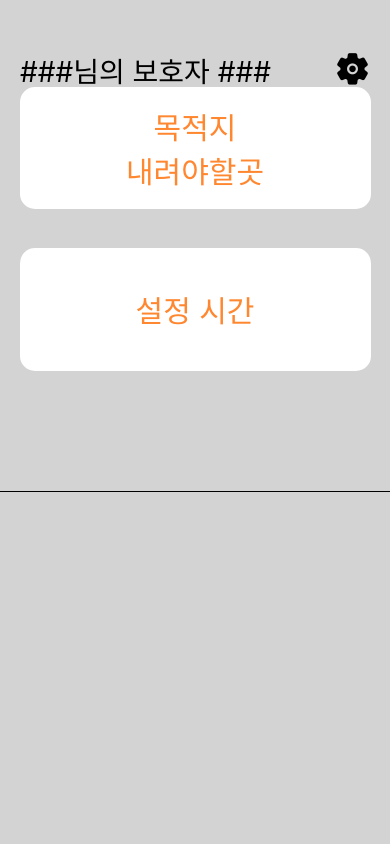
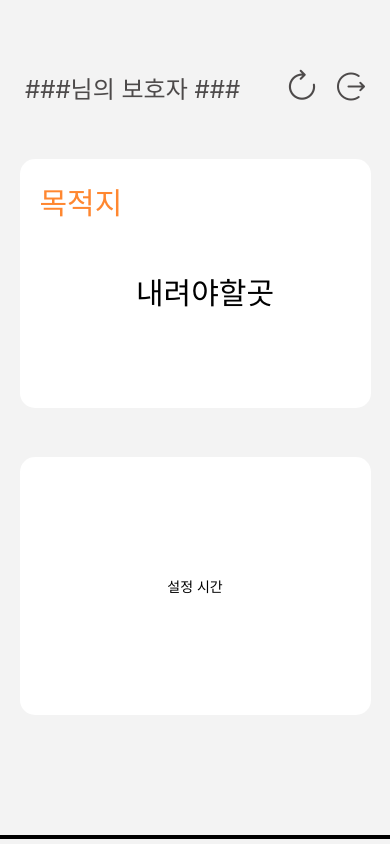
Before and after one commit to SpaceDust75/FirebaseAuth, a React Native app: screen /Parent in a window 390 px wide. Built offline with nearby package versions, Linux system fonts and the light colour scheme; no server answers.

Commit message:
ParentScreen 화면 구현(목적지와 시간 view 구현 & reload, logout 버튼 삽입) 새로고침 기능 구현 전 화면 임시 저장 커밋

```diff
--- a/src/HomeScreen.js
+++ b/src/HomeScreen.js
@@ -12,18 +12,18 @@ const HomeScreen = () => {
   const Stack = createNativeStackNavigator();
 
   const selectParent = () => {
-    navigation.replace("Parent")
+    navigation.navigate("Parent")
   }
 
   const selectChild = () => {
-    navigation.replace("Child")
+    navigation.navigate("Child")
   }
 
   const handleSignOut = () => {
     auth
       .signOut()
       .then(() => {
-        navigation.replace("Login")
+        navigation.navigate("Login")
       })
       .catch(error => alert(error.message))
   }
@@ -85,7 +85,6 @@ const styles = StyleSheet.create({
     alignItems: 'center',
     marginTop: 40,
   },
-
   // Box: {
   //   backgroundColor: '#FF8730',
   //   height: 200,
--- a/src/LoginScreen.js
+++ b/src/LoginScreen.js
@@ -15,7 +15,7 @@ const LoginScreen = () => {
   useEffect(() => {
     const unsubscribe = auth.onAuthStateChanged(user => {
       if (user) {
-        navigation.replace("Home")
+        navigation.navigate("Home")
       }
     })
 
--- a/src/Middlebutton.js
+++ b/src/Middlebutton.js
@@ -6,11 +6,11 @@ const MiddleButton = () => {
         <View style={styles.container}>
             <TouchableOpacity style={styles.touch} onPress={() => alert('맵 넣을 것')}>
                 <View style={styles.button1}>
-                    <Text style={styles.text}>목적지</Text>
-                    <Text style={styles.text}>내려야할곳</Text>
+                    <Text style={styles.text1}>목적지</Text>
+                    <Text style={styles.text2}>내려야할곳</Text>
                 </View>
             </TouchableOpacity>
-            <View style={styles.button2}>
+            <View style={styles.resultSC}>
                 <Text style={styles.text}>설정 시간</Text>
             </View>
             <View style={styles.buttonline}></View>
@@ -20,9 +20,10 @@ const MiddleButton = () => {
 
 const styles = StyleSheet.create({
     container: {
-        backgroundColor: '#D3D3D3',
+        backgroundColor: '#F3F3F3',
         justifyContent: 'center',
         alignItems: 'center',
+        flex: 1,
     },
     touch:{
         width:'90%',
@@ -30,15 +31,15 @@ const styles = StyleSheet.create({
         margin: '10%'
     },
     button1:{
+        flex:3,
+        justifyContent: 'center',
         backgroundColor: '#FFFFFF',
         marginTop: 10,
         width: '100%',
         height: '100%',
-        alignItems: 'center',
-        justifyContent: 'center',
         borderRadius: 15,
     },
-    button2: {
+    resultSC: {
         backgroundColor: '#FFFFFF',
         marginTop: 10,
         width: '90%',
@@ -53,9 +54,21 @@ const styles = StyleSheet.create({
         height: '0.5%',
         marginTop: 120,
     },
-    text: {
+    text1: {
+        flex:1,
+        justifycontent: 'flex-start',
+        paddingTop: 20,
+        paddingLeft: 20,
         fontSize: 30,
         color: '#FF8730',
+    },
+    text2: {
+        flex:2,
+        textAlign: 'center',
+        paddingLeft: 20,
+        paddingTop: 20,
+        fontSize: 30,
+        color: '#000000',
     },
     Plus: {
         fontSize: 100,
--- a/src/Option.js
+++ b/src/Option.js
@@ -9,6 +9,7 @@ const Op = () => {
             <View style={styles.header}>
                 <Text style={styles.text}>###님의 자녀 ###</Text>
                 <TouchableOpacity>
+                <Ionicons style={styles.icon} name="settings" size={35} color="black" />
                 <Ionicons style={styles.icon} name="settings" size={35} color="black" />
                 </TouchableOpacity>
             </View>
--- a/src/ParentScreen.js
+++ b/src/ParentScreen.js
@@ -1,41 +1,63 @@
 import React from 'react';
-import { Text, View, StyleSheet, TouchableOpacity } from 'react-native';
+import { RefreshControl, SafeAreaView, ScrollView, Text, View, StyleSheet, TouchableOpacity } from 'react-native';
 import MiddleButton from './Middlebutton';
 import { Ionicons } from '@expo/vector-icons';
+import { AntDesign } from '@expo/vector-icons';
+import { withSafeAreaInsets } from 'react-native-safe-area-context';
+
+const wait = (timeout) => {
+    return new Promise(resolve => setTimeout(resolve, timeout));
+}
 
 const ParentScreen = () => {
     return (
-        <View style={styles.container}>
-            <View style={styles.header}>
-                <Text style={styles.text}>###님의 보호자 ###</Text>
-                <TouchableOpacity>
-                    <Ionicons style={styles.icon} name="settings" size={35} color="black" />
-                </TouchableOpacity>
-            </View>
-            <MiddleButton />
-        </View>
+
+            <View View style={styles.container} >
+                    <View style={styles.header}>
+                        <View style={styles.headertext}>
+                            <Text style={styles.text}>###님의 보호자 ###</Text>
+                        </View>
+                        <View style={styles.headericon}>
+                            <TouchableOpacity style={styles.reloadicon}>
+                                <AntDesign name="reload1" size={30} color="black" style={{ color: '#4D4A4A', paddingTop: 47 }} />
+                            </TouchableOpacity>
+                            <TouchableOpacity style={styles.logouticon}>
+                                <AntDesign name="logout" size={28} color="black" style={{ color: '#4D4A4A', paddingRight: 25, paddingLeft: 20, paddingTop: 49 }} />
+                            </TouchableOpacity>
+                        </View>
+                    </View>
+                    <MiddleButton />
+            </View >
     );
 }
 
 const styles = StyleSheet.create({
     container: {
-        backgroundColor: '#D3D3D3',
+        backgroundColor: '#F3F3F3',
         flex: 1,
     },
+    header: {
+        alignItems: 'center',
+        justifyContent: 'flex-start',
+        flexDirection: 'row',
+        paddingTop: 20,
+    },
+    headertext: {
+        flex: 4,
+        paddingleft: 10,
+    },
+    headericon: {
+        flex: 2,
+        justifyContent: 'flex-end',
+        flexDirection: 'row'
+    },
     text: {
-        marginLeft: 20,
+        marginLeft: 25,
         marginTop: 50,
-        fontSize: 28,
-        color: 'black',
+        fontSize: 24,
+        color: '#4D4A4A',
     },
-    icon: {
-        marginRight: 20,
-        marginTop: 50,
-    },
-    header: {
-        flexDirection: 'row',
-        justifyContent: 'space-between',
-    }
+
 })
 
 export default ParentScreen;
```
